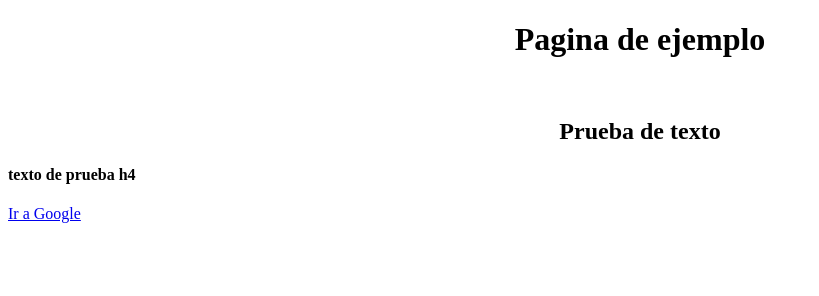
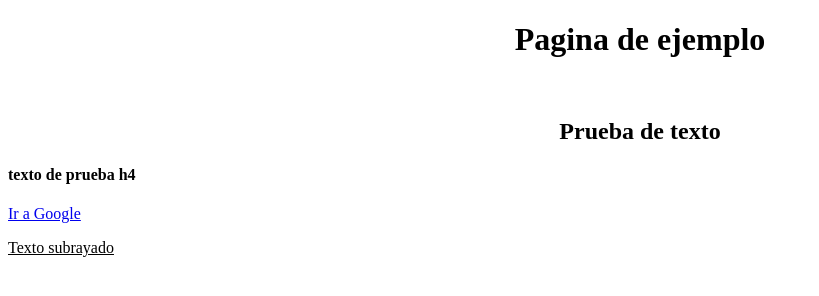
Before and after one commit to gamavib/DemoGit, a plain HTML site: page index.html in a window 1280 px wide. Shown: the whole page, without its empty margins (0-819 px from the left). Drawn offline with Linux system fonts and the light colour scheme.

Commit message:
subrayado de texto

```diff
--- a/index.html
+++ b/index.html
@@ -11,5 +11,6 @@
 	</center>
 	<h4>texto de prueba h4</h4>
 	<a href="https://wwww.google.com">Ir a Google</a>
+	<p><u>Texto subrayado</u></p>
 </body>
 </html>
```
